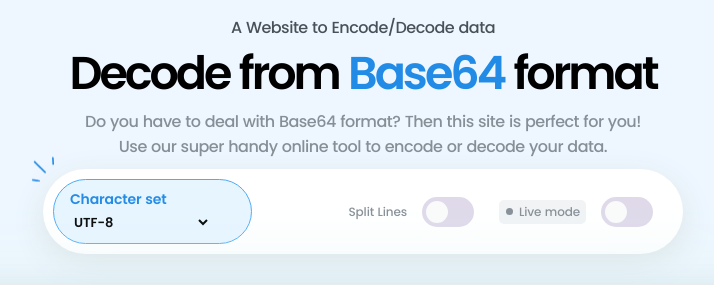
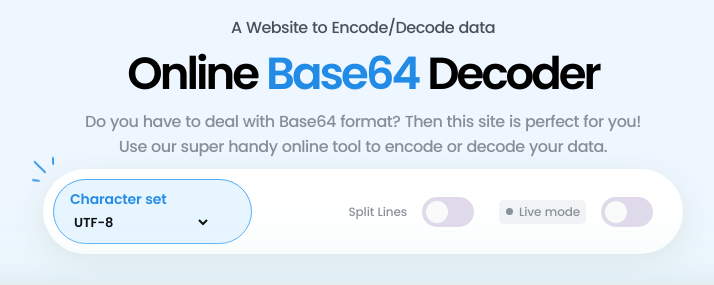
Before and after one commit to vikramaruchamy/httpdocs, a PHP site: page / in a window 1280 px wide. Shown: the part 95-380 px from the top of the page, without its empty margins (277-991 px from the left). Run offline with PHP 8.4, Linux system fonts and the light colour scheme; some libraries are stand-ins or nearby versions.

Commit message:
Updated H2 to h1

```diff
--- a/assets/css/styles.css
+++ b/assets/css/styles.css
@@ -795,6 +795,23 @@ span.data p {
     line-height: 26px;
     color: #495057;
     margin: 0 !important;
+}
+
+h1.encodeheading {
+    font-family: 'Poppins';
+    font-style: normal;
+    font-weight: 600;
+    font-size: 45px;
+    line-height: 65px;
+    /* identical to box height */
+    text-align: center;
+    letter-spacing: -3px;
+    color: #000000;
+    margin-bottom: 3px;
+}
+
+h1.encodeheading span {
+    color: #228BE6;
 }
 
 h2.encodeheading {
--- a/index.html
+++ b/index.html
@@ -119,7 +119,7 @@
                             <!--<img src="assets/images/fire.svg" alt="">-->
                             <p> A Website to Encode/Decode data</p>
                         </span>
-                        <h2 class="encodeheading">Decode from <span> Base64 </span> format</h2>
+                        <h1 class="encodeheading">Online <span> Base64 </span> Decoder </h1>
                         <p>Do you have to deal with Base64 format? Then this site is perfect for you! <br>
                             Use our super handy online tool to encode or decode your data.</p>
                     </div>
```
Also changed, not shown: 1 other file.
